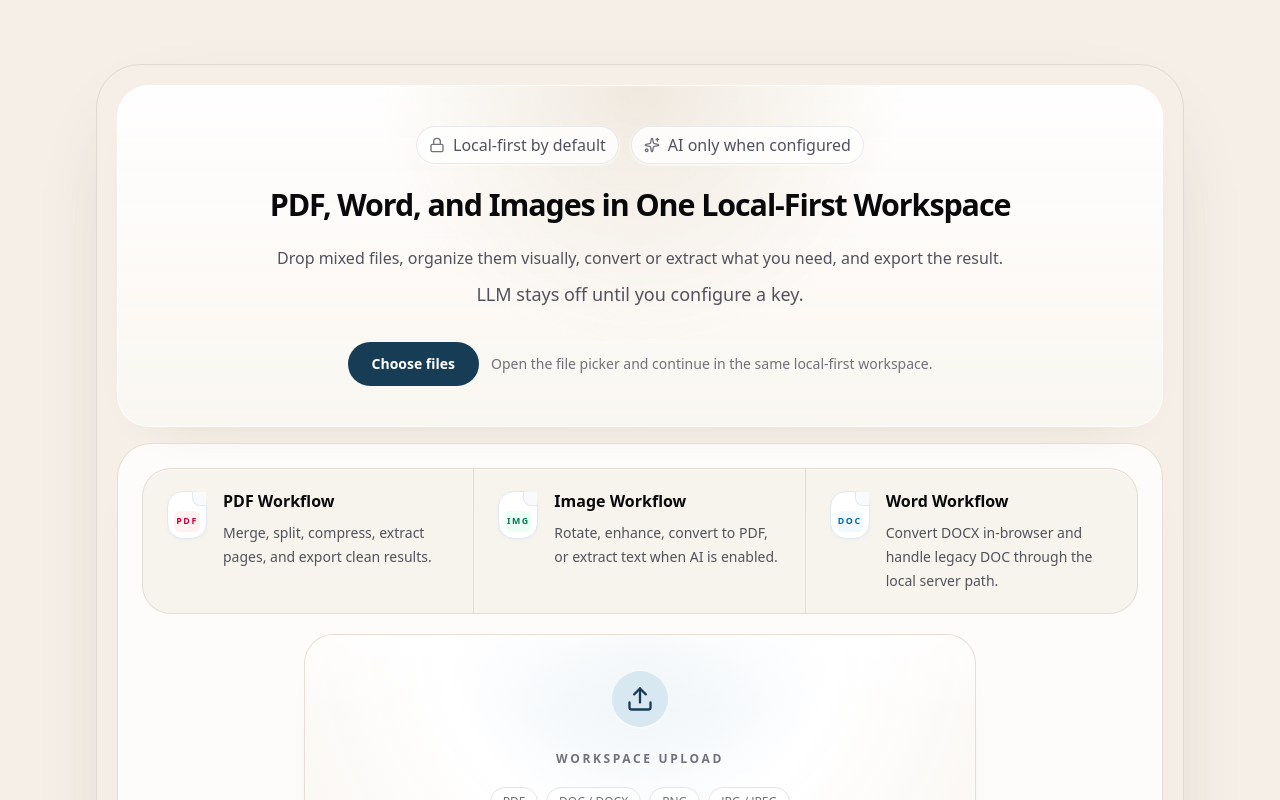
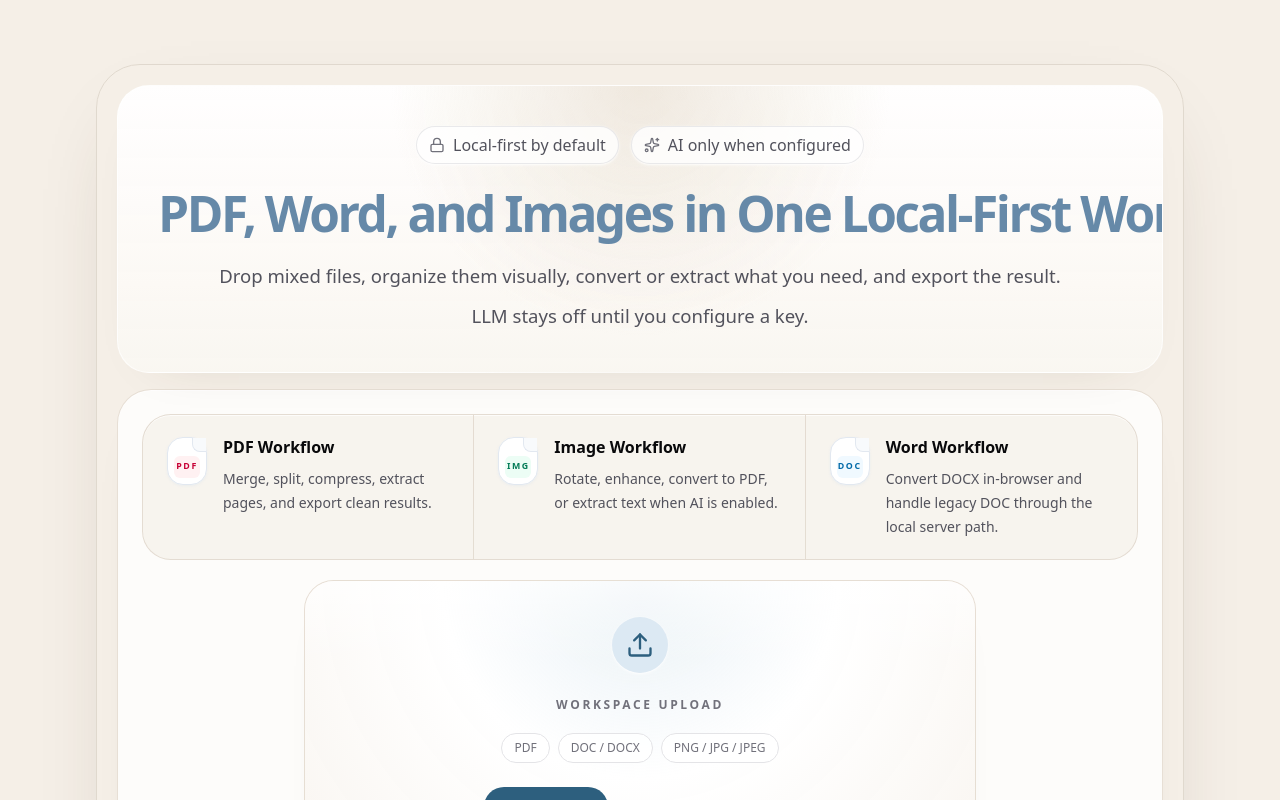
Before and after one commit to miyatsu/student-task, a React (Vite) app: page / in a window 1280 px wide. Shown: the top 800 px of the page. Built offline with nearby package versions, Linux system fonts and the light colour scheme.

Commit message:
Refine homepage hero emphasis

```diff
--- a/src/App.tsx
+++ b/src/App.tsx
@@ -1091,7 +1091,7 @@ export default function App() {
     <div className="min-h-screen bg-[var(--home-page-bg)] text-slate-950 font-sans selection:bg-stone-200 selection:text-slate-950 pb-32">
       <div className="mx-auto max-w-6xl px-6 py-12 lg:px-8 lg:py-16">
         <section className="space-y-4 rounded-[2.75rem] border border-[color:var(--home-shell-border)] bg-[var(--home-shell-bg)] p-3 shadow-[var(--home-shell-shadow)] sm:p-4 lg:p-5">
-          <HomeHero onChooseFiles={openFilePicker} />
+          <HomeHero />
 
           <div className="rounded-[2.15rem] border border-[color:var(--home-surface-border)] bg-[var(--home-surface-bg)] p-4 shadow-[inset_0_1px_0_rgba(255,255,255,0.7),var(--home-soft-shadow)] sm:p-5 lg:p-6">
             <HomeCapabilityStrip />
@@ -1124,7 +1124,7 @@ export default function App() {
                 <p className="relative mt-6 text-xs font-semibold uppercase tracking-[0.22em] text-zinc-500">Workspace Upload</p>
 
                 <div className="relative mt-5 flex flex-wrap items-center justify-center gap-2 text-xs font-medium text-zinc-500">
-                    {['PDF', 'DOC / DOCX', 'PNG', 'JPG / JPEG'].map((item) => (
+                    {['PDF', 'DOC / DOCX', 'PNG / JPG / JPEG'].map((item) => (
                       <span key={item} className="rounded-full border border-zinc-200 bg-white/85 px-3 py-1.5">
                         {item}
                       </span>
--- a/src/components/HomeHero.tsx
+++ b/src/components/HomeHero.tsx
@@ -41,10 +41,6 @@ const capabilities = [
   },
 ];
 
-interface HomeHeroProps {
-  onChooseFiles: () => void;
-}
-
 export function HomeCapabilityStrip() {
   return (
     <section aria-label="Workspace capabilities">
@@ -72,7 +68,7 @@ export function HomeCapabilityStrip() {
   );
 }
 
-export default function HomeHero({ onChooseFiles }: HomeHeroProps) {
+export default function HomeHero() {
   return (
     <header className="relative overflow-hidden rounded-[2rem] border border-white/70 bg-[radial-gradient(circle_at_top,rgba(233,223,209,0.7),transparent_42%),linear-gradient(180deg,rgba(255,255,255,0.94),rgba(250,247,242,0.9))] p-6 shadow-[var(--home-soft-shadow)] sm:p-8 lg:p-10">
       <div className="max-w-6xl">
@@ -87,27 +83,16 @@ export default function HomeHero({ onChooseFiles }: HomeHeroProps) {
           </span>
         </div>
 
-        <h1 className="mx-auto mt-6 max-w-full text-center text-3xl font-extrabold tracking-[-0.035em] text-zinc-950 sm:text-4xl md:text-[1.45rem] md:leading-[1.12] md:whitespace-nowrap lg:text-[1.7rem] xl:text-[1.9rem] 2xl:text-[2.05rem]">
+        <h1 className="mx-auto mt-6 max-w-full text-center text-[clamp(2.1rem,4.3vw,3.1rem)] font-extrabold leading-[1.04] tracking-[-0.05em] text-[color:var(--home-title)] sm:whitespace-nowrap">
           PDF, Word, and Images in One Local-First Workspace
         </h1>
 
-        <div className="mx-auto mt-5 max-w-[56rem] space-y-1 text-center text-base leading-8 text-zinc-600 sm:text-lg">
-          <p className="md:text-[1rem] md:whitespace-nowrap">
+        <div className="mx-auto mt-5 max-w-[62rem] space-y-2 text-center text-[clamp(1rem,1.45vw,1.18rem)] leading-8 text-zinc-600">
+          <p className="sm:whitespace-nowrap">
             Drop mixed files, organize them visually, convert or extract what you need,{' '}
             <span className="whitespace-nowrap">and export the result.</span>
           </p>
-          <p>LLM stays off until you configure a key.</p>
-        </div>
-
-        <div className="mt-8 flex flex-col items-center justify-center gap-3 sm:flex-row">
-          <button
-            type="button"
-            onClick={onChooseFiles}
-            className="inline-flex items-center justify-center rounded-full bg-[var(--home-accent)] px-6 py-3 text-sm font-semibold text-white shadow-[var(--home-card-shadow)] transition-colors hover:bg-[var(--home-accent-hover)] focus-visible:outline-none focus-visible:ring-2 focus-visible:ring-[var(--home-accent)] focus-visible:ring-offset-2 focus-visible:ring-offset-white"
-          >
-            Choose files
-          </button>
-          <p className="text-sm text-zinc-500">Open the file picker and continue in the same local-first workspace.</p>
+          <p className="sm:whitespace-nowrap">LLM stays off until you configure a key.</p>
         </div>
 
       </div>
--- a/src/index.css
+++ b/src/index.css
@@ -9,9 +9,10 @@
 	--home-surface-border: rgba(227, 218, 207, 0.86);
 	--home-ribbon-bg: rgba(247, 243, 237, 0.9);
 	--home-ribbon-border: rgba(225, 216, 205, 0.86);
-	--home-accent: #173d56;
-	--home-accent-hover: #0f3145;
-	--home-accent-soft: rgba(215, 231, 241, 0.95);
+	--home-title: #6689a8;
+	--home-accent: #2d5f7e;
+	--home-accent-hover: #244d67;
+	--home-accent-soft: rgba(220, 233, 243, 0.96);
 	--home-shell-shadow: 0 30px 90px -50px rgba(62, 48, 33, 0.32);
 	--home-soft-shadow: 0 20px 52px -42px rgba(62, 48, 33, 0.22);
 	--home-card-shadow: 0 18px 46px -38px rgba(62, 48, 33, 0.18);
```
Also changed, not shown: 3 other files (tests, documents, lock files or other folders).
